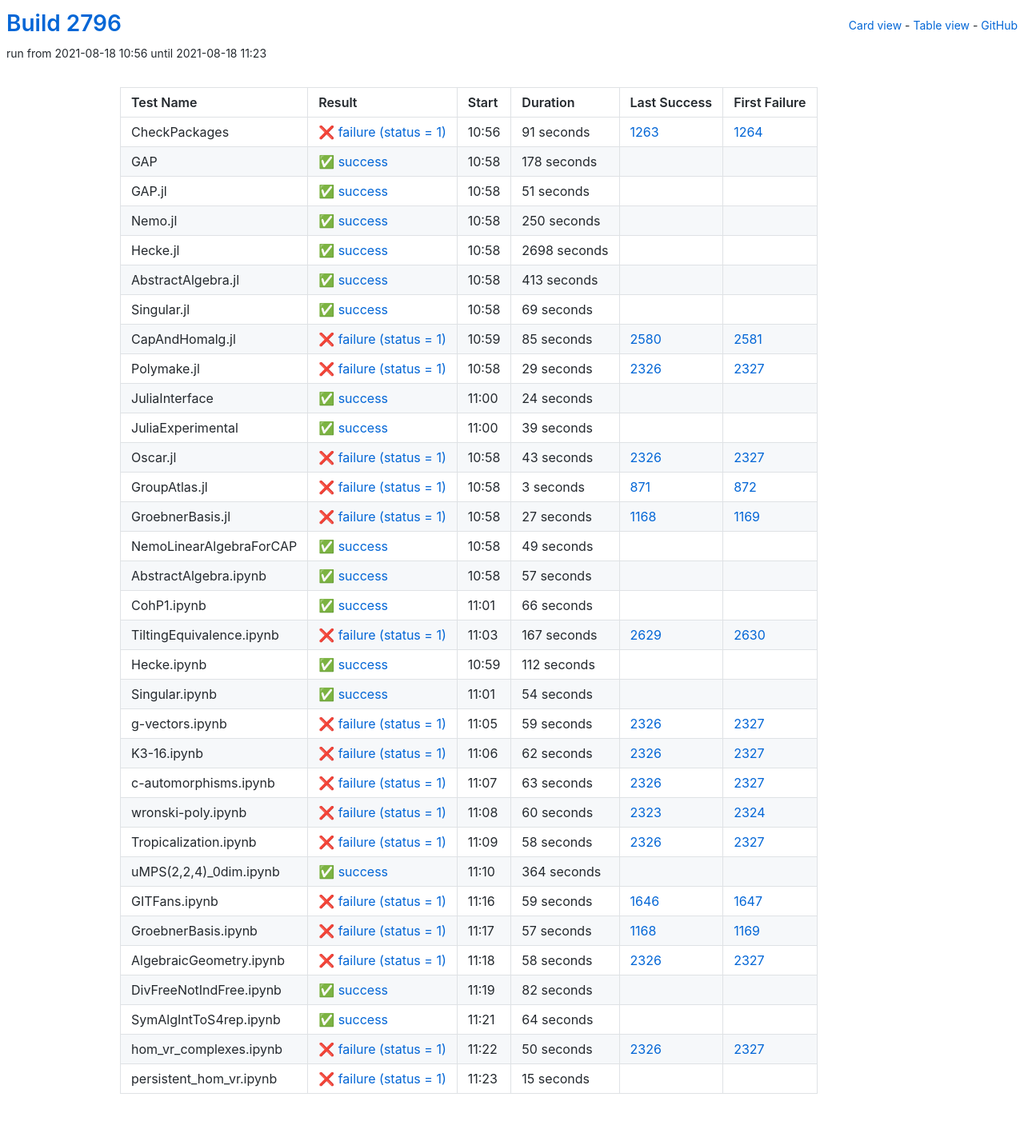
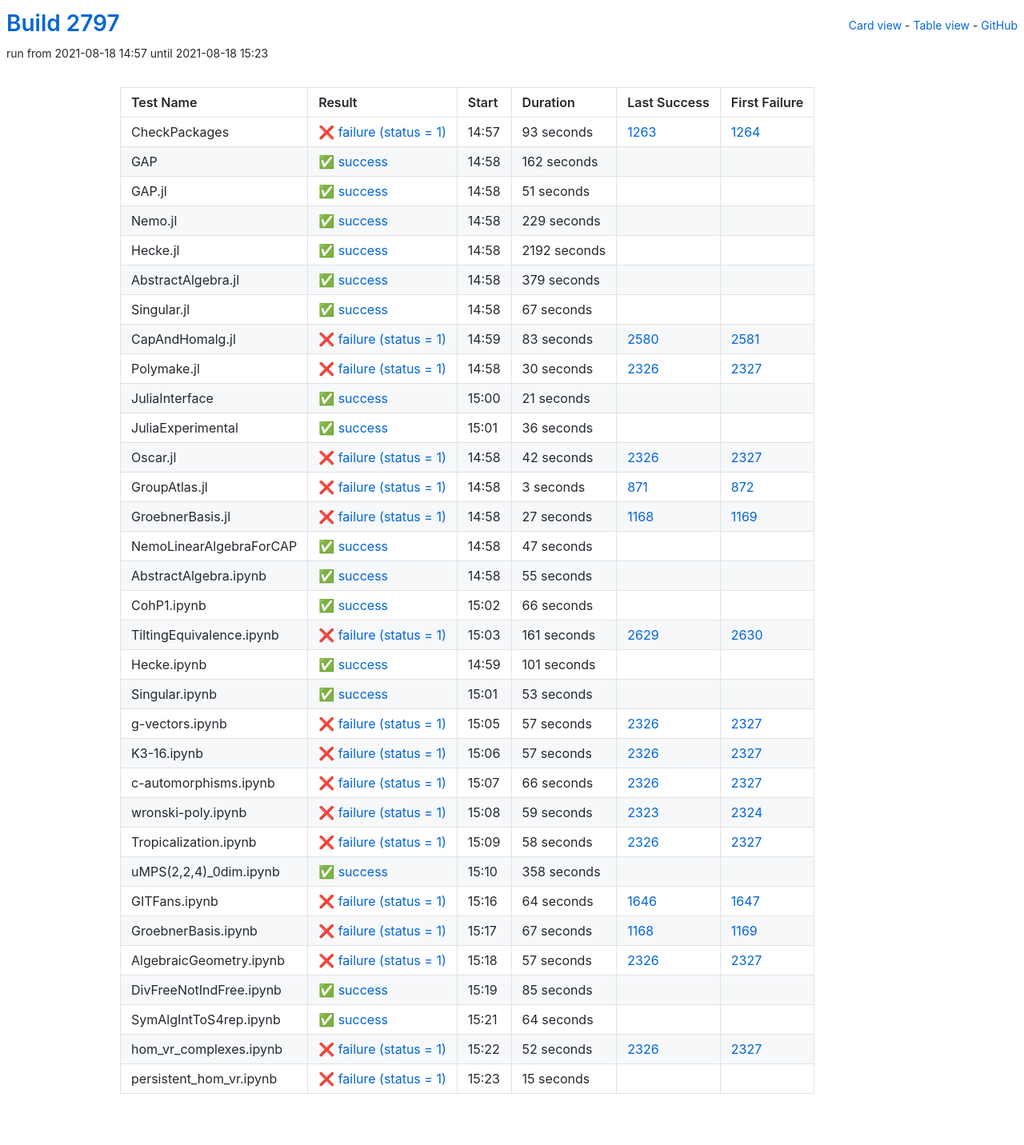
Before and after one commit to oscar-system/oscar-ci-status-stable, a Jekyll site: the page built from table.html, in a window 1280 px wide. Shown: the whole page at 80% size. Built offline with Jekyll 4.4.1, drawn with Linux system fonts in a browser that asks for light colours.

Commit message:
Build #2797

```diff
--- a/_data/ci.yml
+++ b/_data/ci.yml
@@ -1,6 +1,6 @@
 ---
-build: 2796
-build_url: https://oscarci.mathematik.uni-kl.de/job/oscar-stable/2796/
+build: 2797
+build_url: https://oscarci.mathematik.uni-kl.de/job/oscar-stable/2797/
 job: oscar-stable
 organization: oscar-system
 repo: oscar-ci-status-stable
@@ -8,32 +8,32 @@ repourl: https://github.com/oscar-system/oscar-ci-status-stable
 tests:
 - name: CheckPackages
   id: checkpackages
-  log: https://oscarci.mathematik.uni-kl.de/job/oscar-stable/2796/artifact/logs/build-2796/CheckPackages.log
-  start: 2021-08-18 10:56
+  log: https://oscarci.mathematik.uni-kl.de/job/oscar-stable/2797/artifact/logs/build-2797/CheckPackages.log
+  start: 2021-08-18 14:57
   success: false
   exitcode: 1
   status: failure
-  duration: 91
+  duration: 93
   last_success: 1263
   last_success_url: https://oscarci.mathematik.uni-kl.de/job/oscar-stable/1263/
   first_failure: 1264
   first_failure_url: https://oscarci.mathematik.uni-kl.de/job/oscar-stable/1264/
 - name: GAP
   id: gap
-  log: https://oscarci.mathematik.uni-kl.de/job/oscar-stable/2796/artifact/logs/build-2796/GAP.log
-  start: 2021-08-18 10:58
+  log: https://oscarci.mathematik.uni-kl.de/job/oscar-stable/2797/artifact/logs/build-2797/GAP.log
+  start: 2021-08-18 14:58
   success: true
   exitcode: 0
   status: success
-  duration: 178
+  duration: 162
   last_success: false
   last_success_url:
   first_failure: false
   first_failure_url:
 - name: GAP.jl
   id: gap-jl
-  log: https://oscarci.mathematik.uni-kl.de/job/oscar-stable/2796/artifact/logs/build-2796/GAP.jl.log
-  start: 2021-08-18 10:58
+  log: https://oscarci.mathematik.uni-kl.de/job/oscar-stable/2797/artifact/logs/build-2797/GAP.jl.log
+  start: 2021-08-18 14:58
   success: true
   exitcode: 0
   status: success
@@ -44,116 +44,116 @@ tests:
   first_failure_url:
 - name: Nemo.jl
   id: nemo-jl
-  log: https://oscarci.mathematik.uni-kl.de/job/oscar-stable/2796/artifact/logs/build-2796/Nemo.jl.log
-  start: 2021-08-18 10:58
+  log: https://oscarci.mathematik.uni-kl.de/job/oscar-stable/2797/artifact/logs/build-2797/Nemo.jl.log
+  start: 2021-08-18 14:58
   success: true
   exitcode: 0
   status: success
-  duration: 250
+  duration: 229
   last_success: false
   last_success_url:
   first_failure: false
   first_failure_url:
 - name: Hecke.jl
   id: hecke-jl
-  log: https://oscarci.mathematik.uni-kl.de/job/oscar-stable/2796/artifact/logs/build-2796/Hecke.jl.log
-  start: 2021-08-18 10:58
+  log: https://oscarci.mathematik.uni-kl.de/job/oscar-stable/2797/artifact/logs/build-2797/Hecke.jl.log
+  start: 2021-08-18 14:58
   success: true
   exitcode: 0
   status: success
-  duration: 2698
+  duration: 2192
   last_success: false
   last_success_url:
   first_failure: false
   first_failure_url:
 - name: AbstractAlgebra.jl
   id: abstractalgebra-jl
-  log: https://oscarci.mathematik.uni-kl.de/job/oscar-stable/2796/artifact/logs/build-2796/AbstractAlgebra.jl.log
-  start: 2021-08-18 10:58
+  log: https://oscarci.mathematik.uni-kl.de/job/oscar-stable/2797/artifact/logs/build-2797/AbstractAlgebra.jl.log
+  start: 2021-08-18 14:58
   success: true
   exitcode: 0
   status: success
-  duration: 413
+  duration: 379
   last_success: false
   last_success_url:
   first_failure: false
   first_failure_url:
 - name: Singular.jl
   id: singular-jl
-  log: https://oscarci.mathematik.uni-kl.de/job/oscar-stable/2796/artifact/logs/build-2796/Singular.jl.log
-  start: 2021-08-18 10:58
+  log: https://oscarci.mathematik.uni-kl.de/job/oscar-stable/2797/artifact/logs/build-2797/Singular.jl.log
+  start: 2021-08-18 14:58
   success: true
   exitcode: 0
   status: success
-  duration: 69
+  duration: 67
   last_success: false
   last_success_url:
   first_failure: false
   first_failure_url:
 - name: CapAndHomalg.jl
   id: capandhomalg-jl
-  log: https://oscarci.mathematik.uni-kl.de/job/oscar-stable/2796/artifact/logs/build-2796/CapAndHomalg.jl.log
-  start: 2021-08-18 10:59
+  log: https://oscarci.mathematik.uni-kl.de/job/oscar-stable/2797/artifact/logs/build-2797/CapAndHomalg.jl.log
+  start: 2021-08-18 14:59
   success: false
   exitcode: 1
   status: failure
-  duration: 85
+  duration: 83
   last_success: 2580
   last_success_url: https://oscarci.mathematik.uni-kl.de/job/oscar-stable/2580/
   first_failure: 2581
   first_failure_url: https://oscarci.mathematik.uni-kl.de/job/oscar-stable/2581/
 - name: Polymake.jl
   id: polymake-jl
-  log: https://oscarci.mathematik.uni-kl.de/job/oscar-stable/2796/artifact/logs/build-2796/Polymake.jl.log
-  start: 2021-08-18 10:58
+  log: https://oscarci.mathematik.uni-kl.de/job/oscar-stable/2797/artifact/logs/build-2797/Polymake.jl.log
+  start: 2021-08-18 14:58
   success: false
   exitcode: 1
   status: failure
-  duration: 29
+  duration: 30
   last_success: 2326
   last_success_url: https://oscarci.mathematik.uni-kl.de/job/oscar-stable/2326/
   first_failure: 2327
   first_failure_url: https://oscarci.mathematik.uni-kl.de/job/oscar-stable/2327/
 - name: JuliaInterface
   id: juliainterface
-  log: https://oscarci.mathematik.uni-kl.de/job/oscar-stable/2796/artifact/logs/build-2796/JuliaInterface.log
-  start: 2021-08-18 11:00
+  log: https://oscarci.mathematik.uni-kl.de/job/oscar-stable/2797/artifact/logs/build-2797/JuliaInterface.log
+  start: 2021-08-18 15:00
   success: true
   exitcode: 0
   status: success
-  duration: 24
+  duration: 21
   last_success: false
   last_success_url:
   first_failure: false
   first_failure_url:
 - name: JuliaExperimental
   id: juliaexperimental
-  log: https://oscarci.mathematik.uni-kl.de/job/oscar-stable/2796/artifact/logs/build-2796/JuliaExperimental.log
-  start: 2021-08-18 11:00
+  log: https://oscarci.mathematik.uni-kl.de/job/oscar-stable/2797/artifact/logs/build-2797/JuliaExperimental.log
+  start: 2021-08-18 15:01
   success: true
   exitcode: 0
   status: success
-  duration: 39
+  duration: 36
   last_success: false
   last_success_url:
   first_failure: false
   first_failure_url:
 - name: Oscar.jl
   id: oscar-jl
-  log: https://oscarci.mathematik.uni-kl.de/job/oscar-stable/2796/artifact/logs/build-2796/Oscar.jl.log
-  start: 2021-08-18 10:58
+  log: https://oscarci.mathematik.uni-kl.de/job/oscar-stable/2797/artifact/logs/build-2797/Oscar.jl.log
+  start: 2021-08-18 14:58
   success: false
   exitcode: 1
   status: failure
-  duration: 43
+  duration: 42
   last_success: 2326
   last_success_url: https://oscarci.mathematik.uni-kl.de/job/oscar-stable/2326/
   first_failure: 2327
   first_failure_url: https://oscarci.mathematik.uni-kl.de/job/oscar-stable/2327/
 - name: GroupAtlas.jl
   id: groupatlas-jl
-  log: https://oscarci.mathematik.uni-kl.de/job/oscar-stable/2796/artifact/logs/build-2796/GroupAtlas.jl.log
-  start: 2021-08-18 10:58
+  log: https://oscarci.mathematik.uni-kl.de/job/oscar-stable/2797/artifact/logs/build-2797/GroupAtlas.jl.log
+  start: 2021-08-18 14:58
   success: false
   exitcode: 1
   status: failure
@@ -164,8 +164,8 @@ tests:
   first_failure_url: https://oscarci.mathematik.uni-kl.de/job/oscar-stable/872/
 - name: GroebnerBasis.jl
   id: groebnerbasis-jl
-  log: https://oscarci.mathematik.uni-kl.de/job/oscar-stable/2796/artifact/logs/build-2796/GroebnerBasis.jl.log
-  start: 2021-08-18 10:58
+  log: https://oscarci.mathematik.uni-kl.de/job/oscar-stable/2797/artifact/logs/build-2797/GroebnerBasis.jl.log
+  start: 2021-08-18 14:58
   success: false
   exitcode: 1
   status: failure
@@ -176,32 +176,32 @@ tests:
   first_failure_url: https://oscarci.mathematik.uni-kl.de/job/oscar-stable/1169/
 - name: NemoLinearAlgebraForCAP
   id: nemolinearalgebraforcap
-  log: https://oscarci.mathematik.uni-kl.de/job/oscar-stable/2796/artifact/logs/build-2796/NemoLinearAlgebraForCAP.log
-  start: 2021-08-18 10:58
+  log: https://oscarci.mathematik.uni-kl.de/job/oscar-stable/2797/artifact/logs/build-2797/NemoLinearAlgebraForCAP.log
+  start: 2021-08-18 14:58
   success: true
   exitcode: 0
   status: success
-  duration: 49
+  duration: 47
   last_success: false
   last_success_url:
   first_failure: false
   first_failure_url:
 - name: AbstractAlgebra.ipynb
   id: abstractalgebra-ipynb
-  log: https://oscarci.mathematik.uni-kl.de/job/oscar-stable/2796/artifact/logs/build-2796/AbstractAlgebra.ipynb.log
-  start: 2021-08-18 10:58
+  log: https://oscarci.mathematik.uni-kl.de/job/oscar-stable/2797/artifact/logs/build-2797/AbstractAlgebra.ipynb.log
+  start: 2021-08-18 14:58
   success: true
   exitcode: 0
   status: success
-  duration: 57
+  duration: 55
   last_success: false
   last_success_url:
   first_failure: false
   first_failure_url:
 - name: CohP1.ipynb
   id: cohp1-ipynb
-  log: https://oscarci.mathematik.uni-kl.de/job/oscar-stable/2796/artifact/logs/build-2796/CohP1.ipynb.log
-  start: 2021-08-18 11:01
+  log: https://oscarci.mathematik.uni-kl.de/job/oscar-stable/2797/artifact/logs/build-2797/CohP1.ipynb.log
+  start: 2021-08-18 15:02
   success: true
   exitcode: 0
   status: success
@@ -212,92 +212,92 @@ tests:
   first_failure_url:
 - name: TiltingEquivalence.ipynb
   id: tiltingequivalence-ipynb
-  log: https://oscarci.mathematik.uni-kl.de/job/oscar-stable/2796/artifact/logs/build-2796/TiltingEquivalence.ipynb.log
-  start: 2021-08-18 11:03
+  log: https://oscarci.mathematik.uni-kl.de/job/oscar-stable/2797/artifact/logs/build-2797/TiltingEquivalence.ipynb.log
+  start: 2021-08-18 15:03
   success: false
   exitcode: 1
   status: failure
-  duration: 167
+  duration: 161
   last_success: 2629
   last_success_url: https://oscarci.mathematik.uni-kl.de/job/oscar-stable/2629/
   first_failure: 2630
   first_failure_url: https://oscarci.mathematik.uni-kl.de/job/oscar-stable/2630/
 - name: Hecke.ipynb
   id: hecke-ipynb
-  log: https://oscarci.mathematik.uni-kl.de/job/oscar-stable/2796/artifact/logs/build-2796/Hecke.ipynb.log
-  start: 2021-08-18 10:59
+  log: https://oscarci.mathematik.uni-kl.de/job/oscar-stable/2797/artifact/logs/build-2797/Hecke.ipynb.log
+  start: 2021-08-18 14:59
   success: true
   exitcode: 0
   status: success
-  duration: 112
+  duration: 101
   last_success: false
   last_success_url:
   first_failure: false
   first_failure_url:
 - name: Singular.ipynb
   id: singular-ipynb
-  log: https://oscarci.mathematik.uni-kl.de/job/oscar-stable/2796/artifact/logs/build-2796/Singular.ipynb.log
-  start: 2021-08-18 11:01
+  log: https://oscarci.mathematik.uni-kl.de/job/oscar-stable/2797/artifact/logs/build-2797/Singular.ipynb.log
+  start: 2021-08-18 15:01
   success: true
   exitcode: 0
   status: success
-  duration: 54
+  duration: 53
   last_success: false
   last_success_url:
   first_failure: false
   first_failure_url:
 - name: g-vectors.ipynb
   id: g-vectors-ipynb
-  log: https://oscarci.mathematik.uni-kl.de/job/oscar-stable/2796/artifact/logs/build-2796/g-vectors.ipynb.log
-  start: 2021-08-18 11:05
+  log: https://oscarci.mathematik.uni-kl.de/job/oscar-stable/2797/artifact/logs/build-2797/g-vectors.ipynb.log
+  start: 2021-08-18 15:05
   success: false
   exitcode: 1
   status: failure
-  duration: 59
+  duration: 57
   last_success: 2326
   last_success_url: https://oscarci.mathematik.uni-kl.de/job/oscar-stable/2326/
   first_failure: 2327
   first_failure_url: https://oscarci.mathematik.uni-kl.de/job/oscar-stable/2327/
 - name: K3-16.ipynb
   id: k3-16-ipynb
-  log: https://oscarci.mathematik.uni-kl.de/job/oscar-stable/2796/artifact/logs/build-2796/K3-16.ipynb.log
-  start: 2021-08-18 11:06
+  log: https://oscarci.mathematik.uni-kl.de/job/oscar-stable/2797/artifact/logs/build-2797/K3-16.ipynb.log
+  start: 2021-08-18 15:06
   success: false
   exitcode: 1
   status: failure
-  duration: 62
+  duration: 57
   last_success: 2326
   last_success_url: https://oscarci.mathematik.uni-kl.de/job/oscar-stable/2326/
   first_failure: 2327
   first_failure_url: https://oscarci.mathematik.uni-kl.de/job/oscar-stable/2327/
 - name: c-automorphisms.ipynb
   id: c-automorphisms-ipynb
-  log: https://oscarci.mathematik.uni-kl.de/job/oscar-stable/2796/artifact/logs/build-2796/c-automorphisms.ipynb.log
-  start: 2021-08-18 11:07
+  log: https://oscarci.mathematik.uni-kl.de/job/oscar-stable/2797/artifact/logs/build-2797/c-automorphisms.ipynb.log
+  start: 2021-08-18 15:07
   success: false
   exitcode: 1
   status: failure
-  duration: 63
+  duration: 66
   last_success: 2326
   last_success_url: https://oscarci.mathematik.uni-kl.de/job/oscar-stable/2326/
   first_failure: 2327
   first_failure_url: https://oscarci.mathematik.uni-kl.de/job/oscar-stable/2327/
 - name: wronski-poly.ipynb
   id: wronski-poly-ipynb
-  log: https://oscarci.mathematik.uni-kl.de/job/oscar-stable/2796/artifact/logs/build-2796/wronski-poly.ipynb.log
-  start: 2021-08-18 11:08
+  log: https://oscarci.mathematik.uni-kl.de/job/oscar-stable/2797/artifact/logs/build-2797/wronski-poly.ipynb.log
+  start: 2021-08-18 15:08
   success: false
   exitcode: 1
   status: failure
-  duration: 60
+  duration: 59
   last_success: 2323
   last_success_url: https://oscarci.mathematik.uni-kl.de/job/oscar-stable/2323/
   first_failure: 2324
   first_failure_url: https://oscarci.mathematik.uni-kl.de/job/oscar-stable/2324/
 - name: Tropicalization.ipynb
   id: tropicalization-ipynb
-  log: https://oscarci.mathematik.uni-kl.de/job/oscar-stable/2796/artifact/logs/build-2796/Tropicalization.ipynb.log
-  start: 2021-08-18 11:09
+  log: https://oscarci.mathematik.uni-kl.de/job/oscar-stable/2797/artifact/logs/build-2797/Tropicalization.ipynb.log
+  start: 2021-08-18 15:09
   success: false
   exitcode: 1
   status: failure
@@ -308,68 +308,68 @@ tests:
   first_failure_url: https://oscarci.mathematik.uni-kl.de/job/oscar-stable/2327/
 - name: uMPS(2,2,4)_0dim.ipynb
   id: umps-2-2-4-0dim-ipynb
-  log: https://oscarci.mathematik.uni-kl.de/job/oscar-stable/2796/artifact/logs/build-2796/uMPS-2-2-4-_0dim.ipynb.log
-  start: 2021-08-18 11:10
+  log: https://oscarci.mathematik.uni-kl.de/job/oscar-stable/2797/artifact/logs/build-2797/uMPS-2-2-4-_0dim.ipynb.log
+  start: 2021-08-18 15:10
   success: true
   exitcode: 0
   status: success
-  duration: 364
+  duration: 358
   last_success: false
   last_success_url:
   first_failure: false
   first_failure_url:
 - name: GITFans.ipynb
   id: gitfans-ipynb
-  log: https://oscarci.mathematik.uni-kl.de/job/oscar-stable/2796/artifact/logs/build-2796/GITFans.ipynb.log
-  start: 2021-08-18 11:16
+  log: https://oscarci.mathematik.uni-kl.de/job/oscar-stable/2797/artifact/logs/build-2797/GITFans.ipynb.log
+  start: 2021-08-18 15:16
   success: false
   exitcode: 1
   status: failure
-  duration: 59
+  duration: 64
   last_success: 1646
   last_success_url: https://oscarci.mathematik.uni-kl.de/job/oscar-stable/1646/
   first_failure: 1647
   first_failure_url: https://oscarci.mathematik.uni-kl.de/job/oscar-stable/1647/
 - name: GroebnerBasis.ipynb
   id: groebnerbasis-ipynb
-  log: https://oscarci.mathematik.uni-kl.de/job/oscar-stable/2796/artifact/logs/build-2796/GroebnerBasis.ipynb.log
-  start: 2021-08-18 11:17
+  log: https://oscarci.mathematik.uni-kl.de/job/oscar-stable/2797/artifact/logs/build-2797/GroebnerBasis.ipynb.log
+  start: 2021-08-18 15:17
   success: false
   exitcode: 1
   status: failure
-  duration: 57
+  duration: 67
   last_success: 1168
   last_success_url: https://oscarci.mathematik.uni-kl.de/job/oscar-stable/1168/
   first_failure: 1169
   first_failure_url: https://oscarci.mathematik.uni-kl.de/job/oscar-stable/1169/
 - name: AlgebraicGeometry.ipynb
   id: algebraicgeometry-ipynb
-  log: https://oscarci.mathematik.uni-kl.de/job/oscar-stable/2796/artifact/logs/build-2796/AlgebraicGeometry.ipynb.log
-  start: 2021-08-18 11:18
+  log: https://oscarci.mathematik.uni-kl.de/job/oscar-stable/2797/artifact/logs/build-2797/AlgebraicGeometry.ipynb.log
+  start: 2021-08-18 15:18
   success: false
   exitcode: 1
   status: failure
-  duration: 58
+  duration: 57
   last_success: 2326
   last_success_url: https://oscarci.mathematik.uni-kl.de/job/oscar-stable/2326/
   first_failure: 2327
   first_failure_url: https://oscarci.mathematik.uni-kl.de/job/oscar-stable/2327/
 - name: DivFreeNotIndFree.ipynb
   id: divfreenotindfree-ipynb
-  log: https://oscarci.mathematik.uni-kl.de/job/oscar-stable/2796/artifact/logs/build-2796/DivFreeNotIndFree.ipynb.log
-  start: 2021-08-18 11:19
+  log: https://oscarci.mathematik.uni-kl.de/job/oscar-stable/2797/artifact/logs/build-2797/DivFreeNotIndFree.ipynb.log
+  start: 2021-08-18 15:19
   success: true
   exitcode: 0
   status: success
-  duration: 82
+  duration: 85
   last_success: false
   last_success_url:
   first_failure: false
   first_failure_url:
 - name: SymAlgIntToS4rep.ipynb
   id: symalginttos4rep-ipynb
-  log: https://oscarci.mathematik.uni-kl.de/job/oscar-stable/2796/artifact/logs/build-2796/SymAlgIntToS4rep.ipynb.log
-  start: 2021-08-18 11:21
+  log: https://oscarci.mathematik.uni-kl.de/job/oscar-stable/2797/artifact/logs/build-2797/SymAlgIntToS4rep.ipynb.log
+  start: 2021-08-18 15:21
   success: true
   exitcode: 0
   status: success
@@ -380,20 +380,20 @@ tests:
   first_failure_url:
 - name: hom_vr_complexes.ipynb
   id: hom-vr-complexes-ipynb
-  log: https://oscarci.mathematik.uni-kl.de/job/oscar-stable/2796/artifact/logs/build-2796/hom_vr_complexes.ipynb.log
-  start: 2021-08-18 11:22
+  log: https://oscarci.mathematik.uni-kl.de/job/oscar-stable/2797/artifact/logs/build-2797/hom_vr_complexes.ipynb.log
+  start: 2021-08-18 15:22
   success: false
   exitcode: 1
   status: failure
-  duration: 50
+  duration: 52
   last_success: 2326
   last_success_url: https://oscarci.mathematik.uni-kl.de/job/oscar-stable/2326/
   first_failure: 2327
   first_failure_url: https://oscarci.mathematik.uni-kl.de/job/oscar-stable/2327/
 - name: persistent_hom_vr.ipynb
   id: persistent-hom-vr-ipynb
-  log: https://oscarci.mathematik.uni-kl.de/job/oscar-stable/2796/artifact/logs/build-2796/persistent_hom_vr.ipynb.log
-  start: 2021-08-18 11:23
+  log: https://oscarci.mathematik.uni-kl.de/job/oscar-stable/2797/artifact/logs/build-2797/persistent_hom_vr.ipynb.log
+  start: 2021-08-18 15:23
   success: false
   exitcode: 1
   status: failure
```
Also changed, not shown: README.md.
